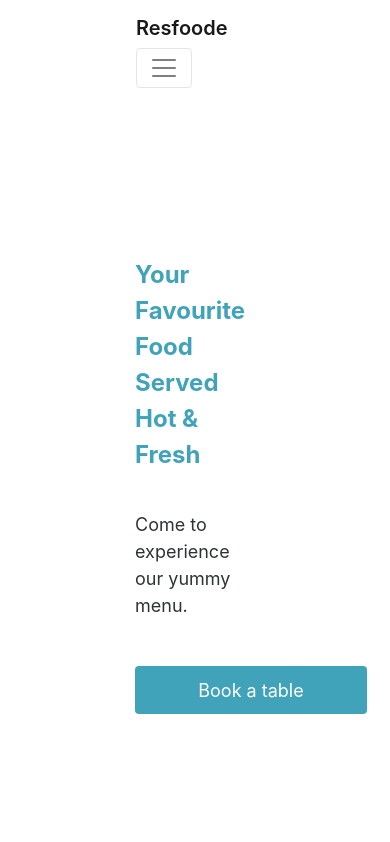
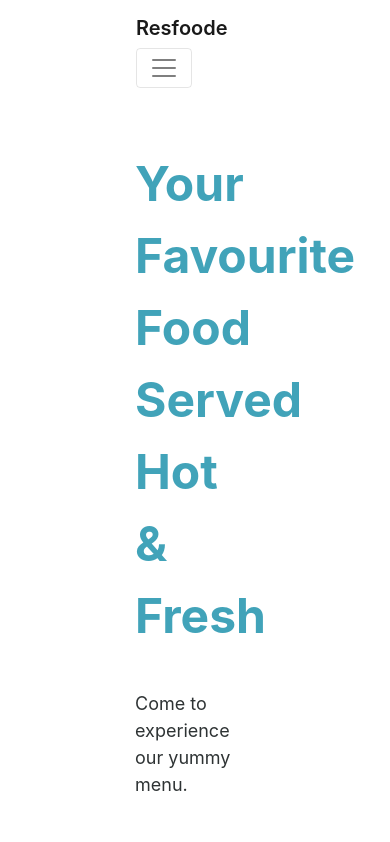
Before and after one commit to Topnics/landingpage, a plain HTML site: page index.html in a window 390 px wide. Shown: the top 842 px of the page. Drawn offline with nearby package versions, Linux system fonts and the light colour scheme.

Commit message:
Update styles.css

```diff
--- a/css/styles.css
+++ b/css/styles.css
@@ -206,9 +206,5 @@
         text-align: center;
         padding: 5px;
     }
-    .big-heading {
-        font-size: 24px;
-        line-height: 36px;
-        margin-top: 20px;
-    }
+
 }
```
